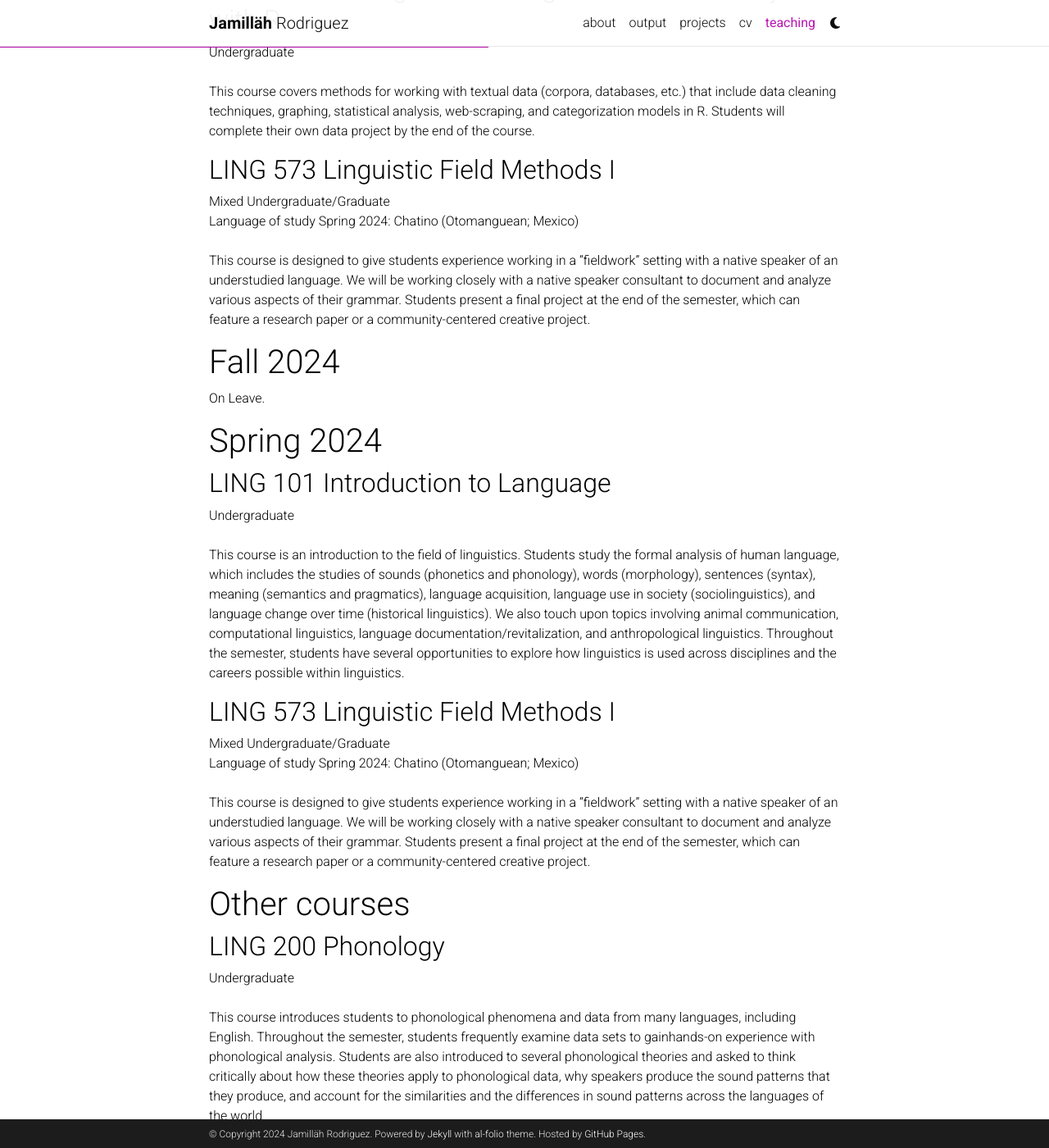
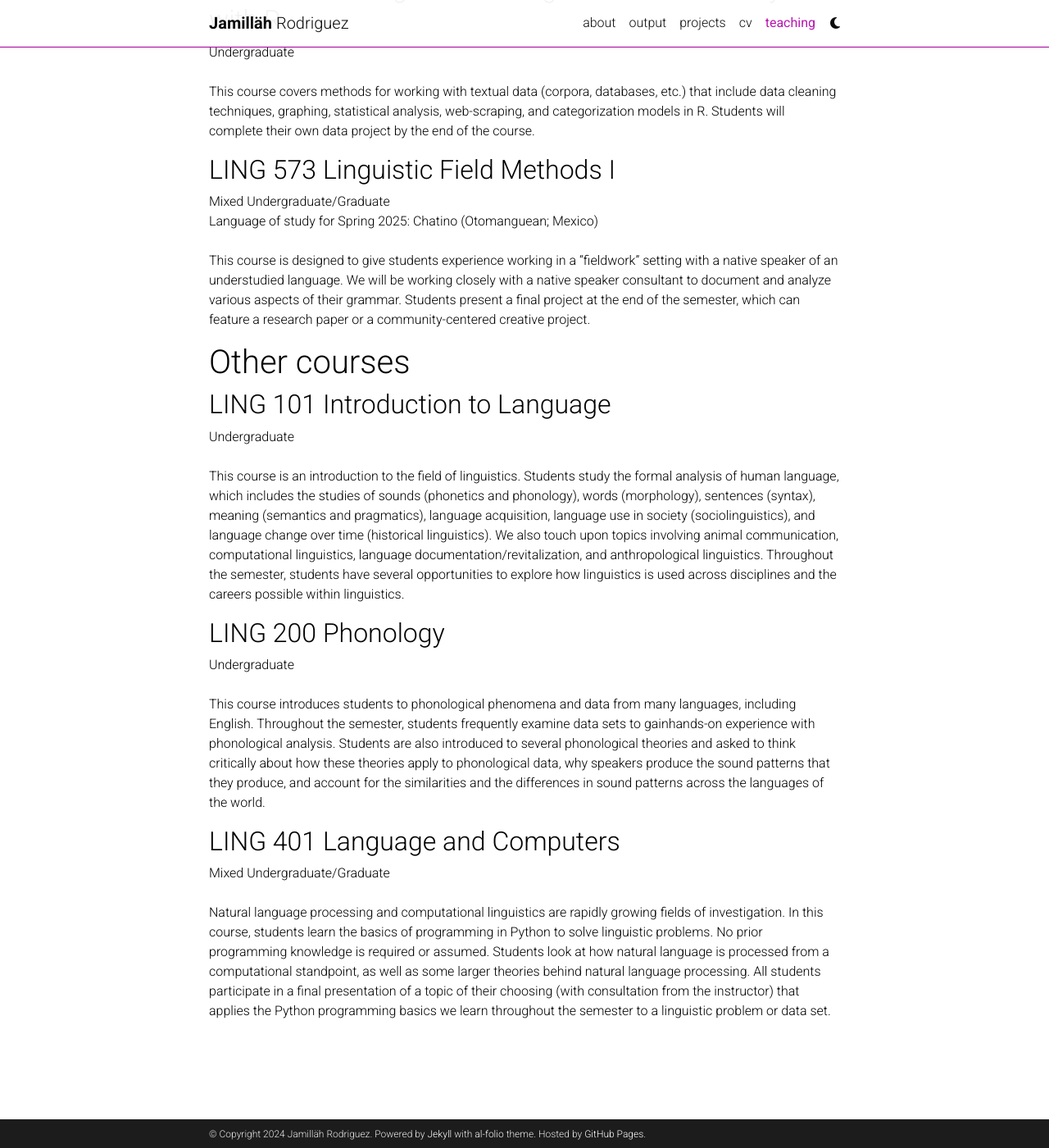
Before and after one commit to jamillahrodriguez/jamillahrodriguez.github.io, a Jekyll site: the page built from _pages/teaching.md, in a window 1280 px wide and 1400 px high, scrolled down 274 px. Shown: the whole window at 82% size. Built offline with Jekyll 4.4.1, drawn with Linux system fonts in a browser that asks for light colours; comment, search, counter and statistics services are not loaded; a style sheet for code colours, icons or effects is not loaded.

Commit message:
Update teaching.md

```diff
--- a/_pages/teaching.md
+++ b/_pages/teaching.md
@@ -16,28 +16,16 @@
 
 ## LING 573 Linguistic Field Methods I
 Mixed Undergraduate/Graduate<br>
-Language of study Spring 2024: Chatino (Otomanguean; Mexico)<br>
+Language of study for Spring 2025: Chatino (Otomanguean; Mexico)<br>
 <br>
 This course is designed to give students experience working in a "fieldwork" setting with a native speaker of an understudied language. We will be working closely with a native speaker consultant to document and analyze various aspects of their grammar. Students present a final project at the end of the semester, which can feature a research paper or a community-centered creative project. <br>
 
-# Fall 2024
-
-On Leave.
-
-# Spring 2024
+# Other courses
 
 ## LING 101 Introduction to Language
 Undergraduate<br>
 <br>
 This course is an introduction to the field of linguistics. Students study the formal analysis of human language, which includes the studies of sounds (phonetics and phonology), words (morphology), sentences (syntax), meaning (semantics and pragmatics), language acquisition, language use in society (sociolinguistics), and language change over time (historical linguistics). We also touch upon topics involving animal communication, computational linguistics, language documentation/revitalization, and anthropological linguistics. Throughout the semester, students  have several opportunities to explore how linguistics is used across disciplines and the careers possible within linguistics.
-
-## LING 573 Linguistic Field Methods I
-Mixed Undergraduate/Graduate<br>
-Language of study Spring 2024: Chatino (Otomanguean; Mexico)<br>
-<br>
-This course is designed to give students experience working in a "fieldwork" setting with a native speaker of an understudied language. We will be working closely with a native speaker consultant to document and analyze various aspects of their grammar. Students present a final project at the end of the semester, which can feature a research paper or a community-centered creative project. <br>
-
-# Other courses
 
 ## LING 200 Phonology
 Undergraduate<br>
```
